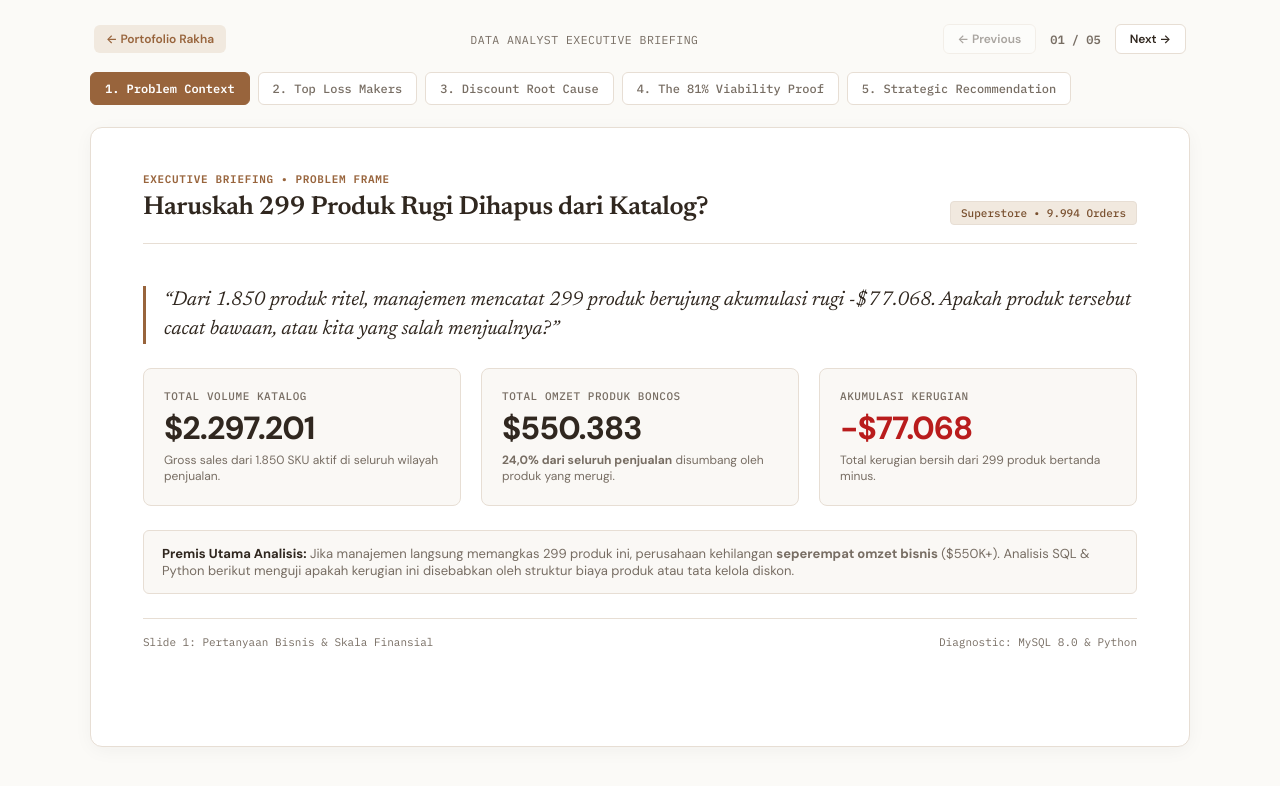
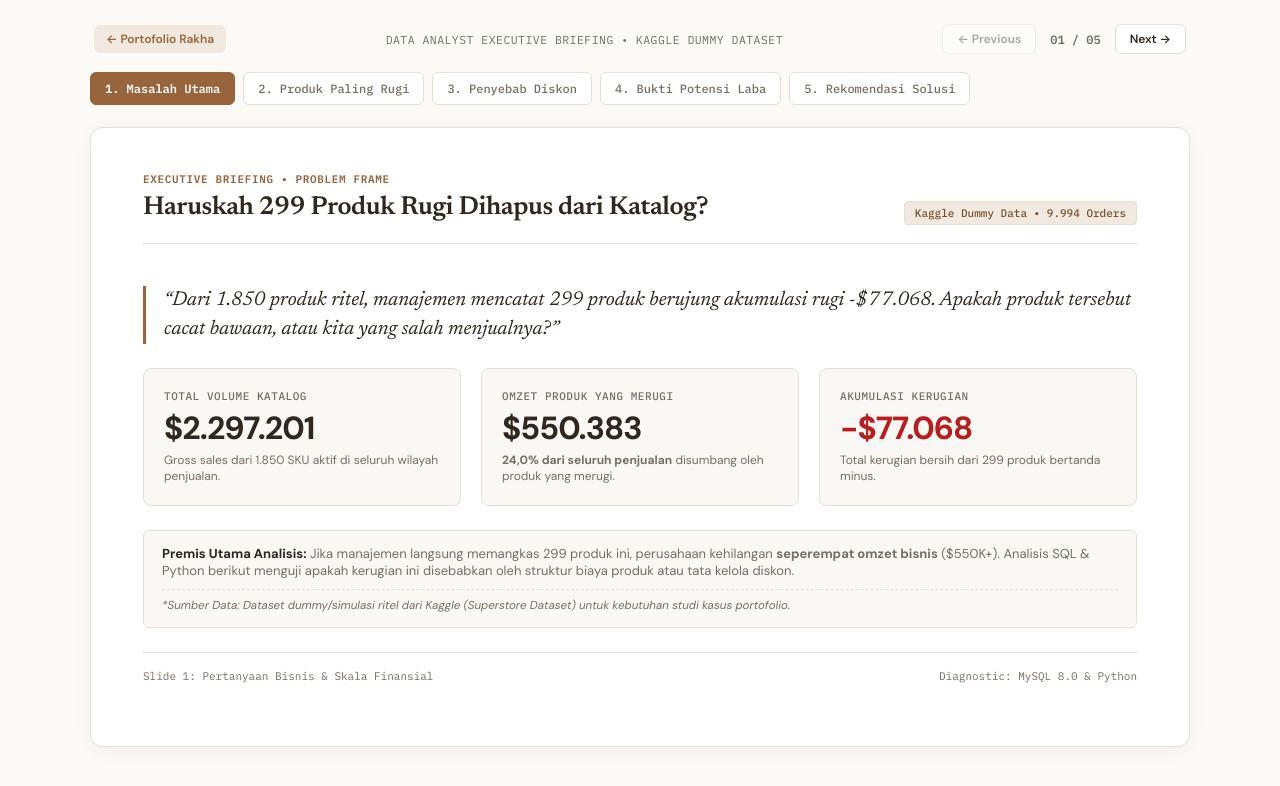
Before and after one commit to revanzarakha/Portfolio_RakhaRevanza, a plain HTML site: page product-profitability-dashboard.html in a window 1280 px wide. Drawn offline with nearby package versions, Linux system fonts and the light colour scheme.

Commit message:
content: refine executive deck wording, simplify tab navigation, and disclose Kaggle dummy dataset

```diff
--- a/product-profitability-dashboard.html
+++ b/product-profitability-dashboard.html
@@ -468,7 +468,7 @@
   <!-- DECK TOP BAR -->
   <div class="deck-topbar">
     <a href="index.html" class="deck-back-link">&larr; Portofolio Rakha</a>
-    <div class="deck-meta">DATA ANALYST EXECUTIVE BRIEFING</div>
+    <div class="deck-meta">DATA ANALYST EXECUTIVE BRIEFING &bull; KAGGLE DUMMY DATASET</div>
     <div class="deck-controls">
       <button class="nav-btn" id="prevBtn" onclick="prevSlide()" disabled>&larr; Previous</button>
       <span class="slide-counter" id="slideIndicator">01 / 05</span>
@@ -478,11 +478,11 @@
 
   <!-- NAVIGATION TABS -->
   <nav class="deck-tabs">
-    <button class="tab-item active" onclick="goToSlide(0)">1. Problem Context</button>
-    <button class="tab-item" onclick="goToSlide(1)">2. Top Loss Makers</button>
-    <button class="tab-item" onclick="goToSlide(2)">3. Discount Root Cause</button>
-    <button class="tab-item" onclick="goToSlide(3)">4. The 81% Viability Proof</button>
-    <button class="tab-item" onclick="goToSlide(4)">5. Strategic Recommendation</button>
+    <button class="tab-item active" onclick="goToSlide(0)">1. Masalah Utama</button>
+    <button class="tab-item" onclick="goToSlide(1)">2. Produk Paling Rugi</button>
+    <button class="tab-item" onclick="goToSlide(2)">3. Penyebab Diskon</button>
+    <button class="tab-item" onclick="goToSlide(3)">4. Bukti Potensi Laba</button>
+    <button class="tab-item" onclick="goToSlide(4)">5. Rekomendasi Solusi</button>
   </nav>
 
   <!-- SLIDE VIEWPORT (SLIDES CONTAINER) -->
@@ -497,7 +497,7 @@
           <div class="slide-num-label">Executive Briefing &bull; Problem Frame</div>
           <h1 class="slide-title">Haruskah 299 Produk Rugi Dihapus dari Katalog?</h1>
         </div>
-        <div class="slide-tag">Superstore &bull; 9.994 Orders</div>
+        <div class="slide-tag">Kaggle Dummy Data &bull; 9.994 Orders</div>
       </div>
 
       <div class="slide-body">
@@ -512,7 +512,7 @@
             <div class="stat-desc">Gross sales dari 1.850 SKU aktif di seluruh wilayah penjualan.</div>
           </div>
           <div class="stat-box">
-            <div class="stat-label">Total Omzet Produk Boncos</div>
+            <div class="stat-label">Omzet Produk yang Merugi</div>
             <div class="stat-val">$550.383</div>
             <div class="stat-desc"><strong>24,0% dari seluruh penjualan</strong> disumbang oleh produk yang merugi.</div>
           </div>
@@ -525,6 +525,9 @@
 
         <div style="margin-top: 24px; padding: 14px 18px; background: #faf8f5; border: 1px solid var(--home-line); border-radius: 6px; font-size: 13px; color: var(--home-muted);">
           <strong style="color: var(--home-ink);">Premis Utama Analisis:</strong> Jika manajemen langsung memangkas 299 produk ini, perusahaan kehilangan <strong>seperempat omzet bisnis</strong> ($550K+). Analisis SQL & Python berikut menguji apakah kerugian ini disebabkan oleh struktur biaya produk atau tata kelola diskon.
+          <div style="margin-top: 10px; font-size: 11.5px; color: var(--home-muted); font-style: italic; border-top: 1px dashed var(--home-line); padding-top: 8px;">
+            *Sumber Data: Dataset dummy/simulasi ritel dari Kaggle (Superstore Dataset) untuk kebutuhan studi kasus portofolio.
+          </div>
         </div>
       </div>
 
@@ -564,7 +567,7 @@
             <div class="point-card">
               <div class="point-header">Dominasi Kategori Machine & Tables</div>
               <div class="point-text">
-                8 dari 10 produk boncos berasal dari hardware kantor bernilai tinggi (Printer laser, Video Conference, Meja rapat).
+                8 dari 10 produk dengan defisit terbesar berasal dari perangkat keras kantor bernilai tinggi (printer laser, mesin telekonferensi, meja rapat).
               </div>
             </div>
 
```
